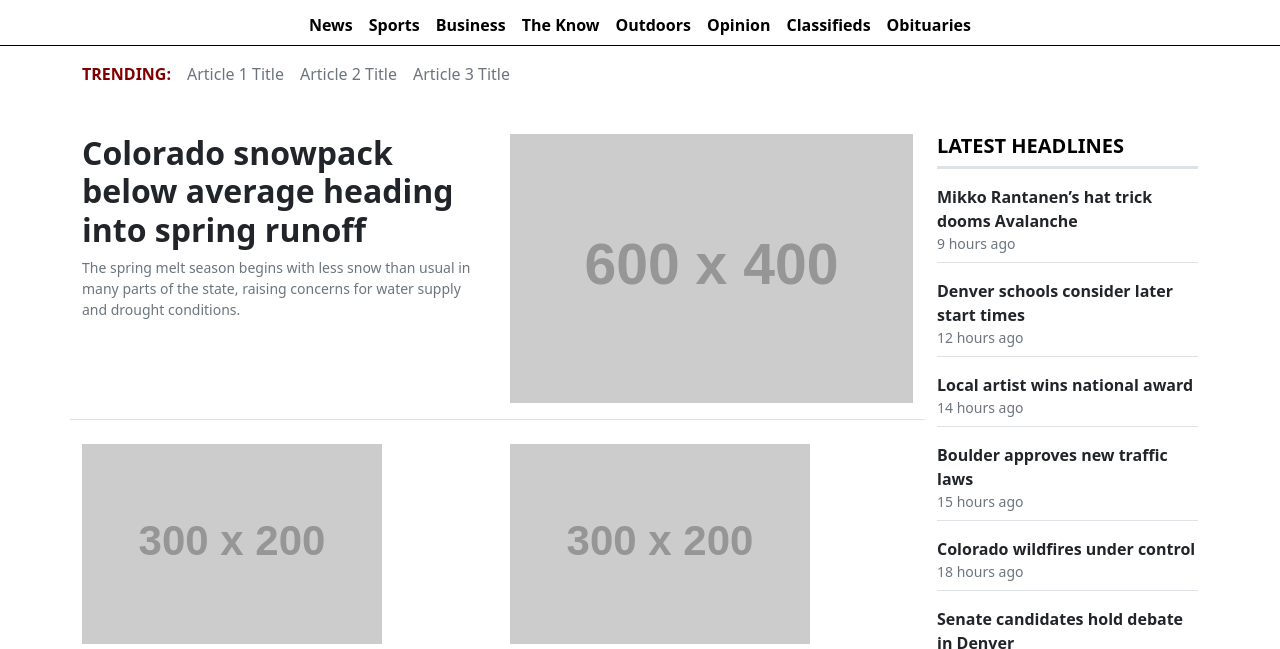
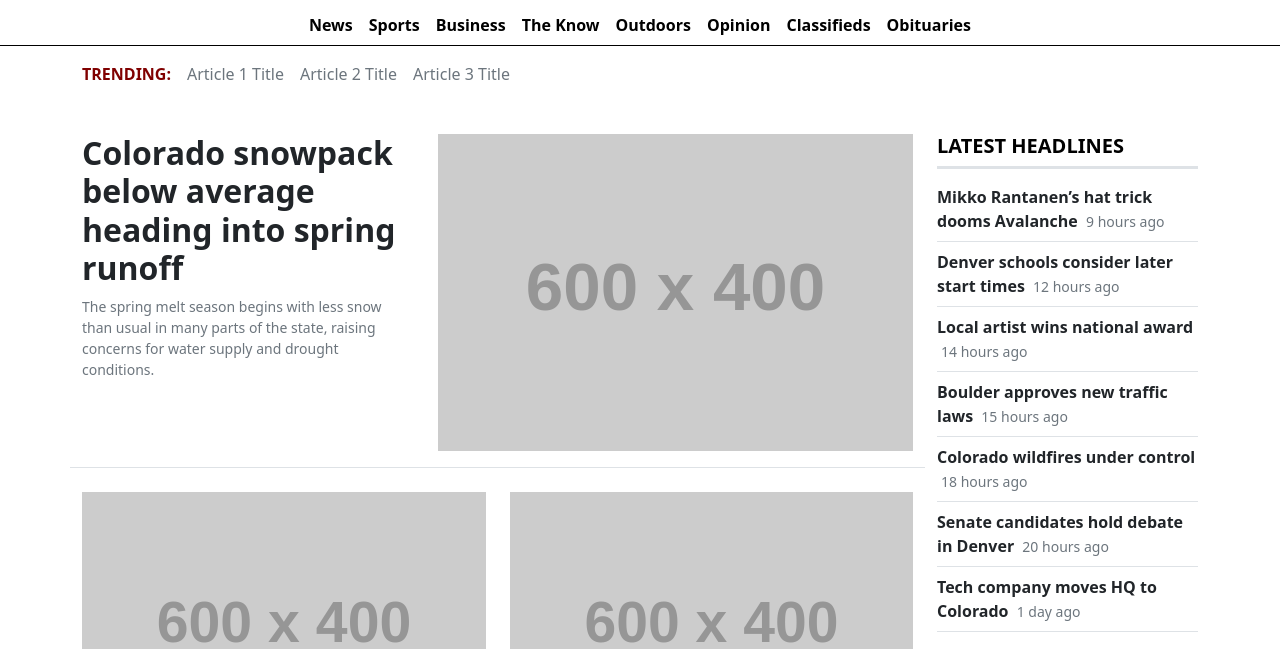
Before and after one commit to Dardan-beri/the-denver-post, a plain HTML site: page index.html in a window 1280 px wide. Shown: the part 131-780 px from the top of the page. Drawn offline with nearby package versions, Linux system fonts and the light colour scheme; placeholder pictures from the web are drawn by us.

Commit message:
Ora immagini hanno larghezza giusta, scritte orario accanto al resto del link in Lates Headlines

```diff
--- a/css/style.css
+++ b/css/style.css
@@ -58,6 +58,10 @@ body{
     color: #800000;
 }
 
+.bg-bordo {
+    background-color: #800000;
+}
+
 .article-link:hover {
     color: #800000 !important;
 }
@@ -80,3 +84,7 @@ h5 {
     white-space: normal;
     max-width: 100%;
 }
+
+.recommended-link:hover {
+    color: #800000 !important;
+}
--- a/index.html
+++ b/index.html
@@ -106,7 +106,6 @@
             <a href="#" class="text-secondary text-decoration-none trending-link">Article 3 Title</a>
         </div>
 
-        <!-- TODO: Allinea titoli sotto immagini -->
         <!-- Sezione Articoli + Latest Headlines -->
         <div class="row mt-5 flex-column flex-lg-row">
 
@@ -114,7 +113,7 @@
             <div class="col-lg-9">
                 <!-- Articolo principale -->
                 <div class="row mb-4 border-bottom pb-3">
-                    <div class="col-md-6">
+                    <div class="col-md-5">
                         <h2>
                             <a href="#" class="text-dark fw-bold text-decoration-none article-link">
                                 Colorado snowpack below average heading into spring runoff
@@ -124,7 +123,7 @@
                             The spring melt season begins with less snow than usual in many parts of the state, raising concerns for water supply and drought conditions.
                         </p>
                     </div>
-                    <div class="col-md-6">
+                    <div class="col-md-7">
                         <img src="https://placehold.co/600x400" alt="Main article image" class="img-fluid">
                     </div>
                 </div>
@@ -132,7 +131,7 @@
                 <!-- Secondari: prima riga -->
                 <div class="row mb-4">
                     <div class="col-md-6 mb-4">
-                        <img src="https://placehold.co/300x200" alt="Article image" class="img-fluid mb-2">
+                        <img src="https://placehold.co/600x400" alt="Article image" class="img-fluid w-100 mb-2">
                         <h5 class="secondary-title">
                             <a href="#" class="text-dark fw-bold text-decoration-none article-link">
                                 Denver housing market cools after rapid rise
@@ -140,7 +139,7 @@
                         </h5>
                     </div>
                     <div class="col-md-6 mb-4">
-                        <img src="https://placehold.co/300x200" alt="Article image" class="img-fluid mb-2">
+                        <img src="https://placehold.co/600x400" alt="Article image" class="img-fluid w-100 mb-2">
                         <h5 class="secondary-title">
                             <a href="#" class="text-dark fw-bold text-decoration-none article-link">
                                 CU Boulder announces tuition freeze for 2025
@@ -152,7 +151,7 @@
                 <!-- Secondari: seconda riga -->
                 <div class="row">
                     <div class="col-md-6 mb-4">
-                        <img src="https://placehold.co/300x200" alt="Article image" class="img-fluid mb-2">
+                        <img src="https://placehold.co/600x400" alt="Article image" class="img-fluid w-100 mb-2">
                         <h5 class="secondary-title">
                             <a href="#" class="text-dark fw-bold text-decoration-none article-link">
                                 Avalanche fans react to Game 7 defeat
@@ -160,7 +159,7 @@
                         </h5>
                     </div>
                     <div class="col-md-6 mb-4">
-                        <img src="https://placehold.co/300x200" alt="Article image" class="img-fluid mb-2">
+                        <img src="https://placehold.co/600x400" alt="Article image" class="img-fluid w-100 mb-2">
                         <h5 class="secondary-title">
                             <a href="#" class="text-dark fw-bold text-decoration-none article-link">
                                 Colorado River compact under review by states
@@ -168,41 +167,57 @@
                         </h5>
                     </div>
                 </div>
+
             </div>
 
             <!-- Colonna DESTRA: Latest Headlines -->
             <div class="col-lg-3 mt-5 mt-lg-0">
                 <h5 class="fw-bold text-black border-bottom border-3 border-bordo pb-2 mb-3">LATEST HEADLINES</h5>
 
-                <!-- Lista notizie -->
-                <div class="mb-3 border-bottom pb-2">
-                    <a href="#" class="text-dark fw-bold text-decoration-none d-block article-link">Mikko Rantanen’s hat trick dooms Avalanche</a>
-                    <div class="text-secondary small">9 hours ago</div>
+                <!-- Lista articoli recenti -->
+                <div class="mb-2 border-bottom pb-2">
+                    <a href="#" class="text-dark fw-bold text-decoration-none article-link d-inline">
+                        Mikko Rantanen’s hat trick dooms Avalanche
+                    </a>
+                    <span class="text-secondary small ms-1">9 hours ago</span>
                 </div>
-                <div class="mb-3 border-bottom pb-2">
-                    <a href="#" class="text-dark fw-bold text-decoration-none d-block article-link">Denver schools consider later start times</a>
-                    <div class="text-secondary small">12 hours ago</div>
+                <div class="mb-2 border-bottom pb-2">
+                    <a href="#" class="text-dark fw-bold text-decoration-none article-link d-inline">
+                        Denver schools consider later start times
+                    </a>
+                    <span class="text-secondary small ms-1">12 hours ago</span>
                 </div>
-                <div class="mb-3 border-bottom pb-2">
-                    <a href="#" class="text-dark fw-bold text-decoration-none d-block article-link">Local artist wins national award</a>
-                    <div class="text-secondary small">14 hours ago</div>
+                <div class="mb-2 border-bottom pb-2">
+                    <a href="#" class="text-dark fw-bold text-decoration-none article-link d-inline">
+                        Local artist wins national award
+                    </a>
+                    <span class="text-secondary small ms-1">14 hours ago</span>
                 </div>
-                <div class="mb-3 border-bottom pb-2">
-                    <a href="#" class="text-dark fw-bold text-decoration-none d-block article-link">Boulder approves new traffic laws</a>
-                    <div class="text-secondary small">15 hours ago</div>
+                <div class="mb-2 border-bottom pb-2">
+                    <a href="#" class="text-dark fw-bold text-decoration-none article-link d-inline">
+                        Boulder approves new traffic laws
+                    </a>
+                    <span class="text-secondary small ms-1">15 hours ago</span>
                 </div>
-                <div class="mb-3 border-bottom pb-2">
-                    <a href="#" class="text-dark fw-bold text-decoration-none d-block article-link">Colorado wildfires under control</a>
-                    <div class="text-secondary small">18 hours ago</div>
+                <div class="mb-2 border-bottom pb-2">
+                    <a href="#" class="text-dark fw-bold text-decoration-none article-link d-inline">
+                        Colorado wildfires under control
+                    </a>
+                    <span class="text-secondary small ms-1">18 hours ago</span>
                 </div>
-                <div class="mb-3 border-bottom pb-2">
-                    <a href="#" class="text-dark fw-bold text-decoration-none d-block article-link">Senate candidates hold debate in Denver</a>
-                    <div class="text-secondary small">20 hours ago</div>
+                <div class="mb-2 border-bottom pb-2">
+                    <a href="#" class="text-dark fw-bold text-decoration-none article-link d-inline">
+                        Senate candidates hold debate in Denver
+                    </a>
+                    <span class="text-secondary small ms-1">20 hours ago</span>
                 </div>
-                <div class="mb-3 border-bottom pb-2">
-                    <a href="#" class="text-dark fw-bold text-decoration-none d-block article-link">Tech company moves HQ to Colorado</a>
-                    <div class="text-secondary small">1 day ago</div>
+                <div class="mb-2 border-bottom pb-2">
+                    <a href="#" class="text-dark fw-bold text-decoration-none article-link d-inline">
+                        Tech company moves HQ to Colorado
+                    </a>
+                    <span class="text-secondary small ms-1">1 day ago</span>
                 </div>
+
 
                 <!-- Blocco iscrizione -->
                 <div class="bg-light text-center py-4 mt-4" style="height: 6.5em;">
@@ -216,7 +231,6 @@
 
 
 
-
         <!-- Fine Contenuti pagina -->
     </div>
 
```
